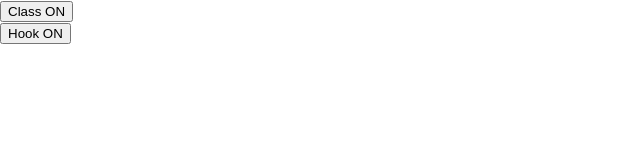
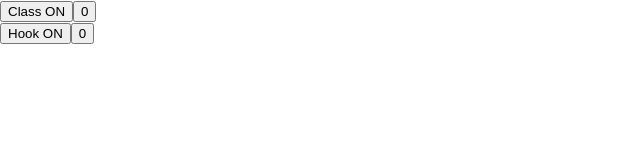
Before and after one commit to szylwythot/w14-react-practices, a React (Create React App) app: page / in a window 1280 px wide. Shown: the top 160 px of the page, without its empty margins (0-640 px from the left). Built offline with nearby package versions, Linux system fonts and the light colour scheme.

Commit message:
second key is ready

```diff
--- a/src/component/ButtonWithClass.jsx
+++ b/src/component/ButtonWithClass.jsx
@@ -5,18 +5,9 @@ class ButtonWithClass extends Component {
     constructor(){
         super();
         this.state = {
-            key1 : "Class ON"
+            key1 : "Class ON",
+            key2 : 0
         };
-
-        // this.handleClick = () => {
-        //     this.setState({key1 : this.key1 === "Class ON" ? "Class OFF" : "Class ON"});
-        //     // this.setState(prevState => {
-        //         //     console.log(prevState.key1);
-        //         //         let text = prevState.key1 = "Class ON" ? "Class OFF" : "Class ON";
-        //         //         return {key1 : text};
-        //         //     }
-        //         // );
-        //     }
     }
 
     render() {
@@ -25,6 +16,9 @@ class ButtonWithClass extends Component {
                 <button onClick={() => this.setState(() => { return {key1 : "Class off"}; })}>
                     {this.state.key1}
                 </button>
+                <button onClick={() => this.setState({key2 : 1})}>
+                    {this.state.key2}
+                </button>
             </div>
         );
     }
--- a/src/component/ButtonWithHook.jsx
+++ b/src/component/ButtonWithHook.jsx
@@ -2,17 +2,24 @@ import React, { useState } from 'react';
 
 function ButtonWithHooks() {
     const [key1, setKey1] =  useState("Hook ON");
+    const [key2, setKey2] = useState(0);
 
 
-    function handleClick(){
+    function handleClickButton1(){
         setKey1(key1 === "Hook ON" ? "Hook OFF" : "Hook ON");
+    }
 
+    function handleClickButton2(){
+        setKey2(1);
     }
 
     return (
         <div>
-            <button onClick={handleClick}>
+            <button onClick={handleClickButton1}>
                 {key1}
+            </button>
+            <button onClick={handleClickButton2}>
+                {key2}
             </button>
         </div>
     );
```
